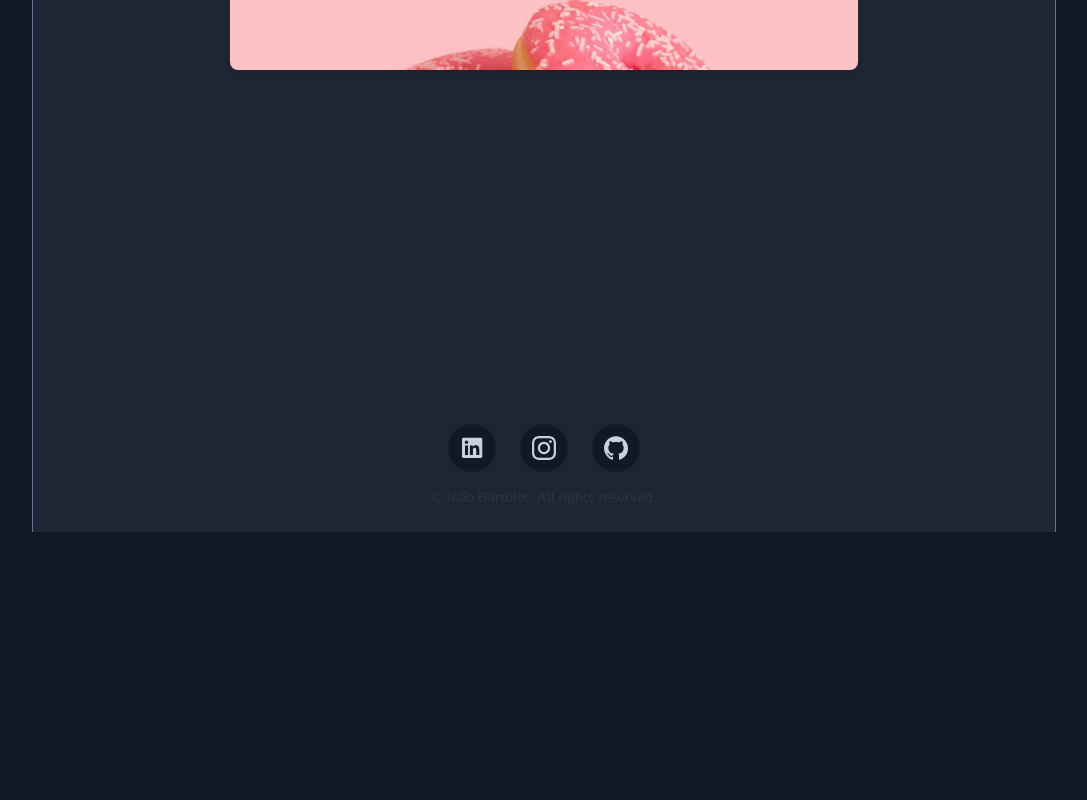
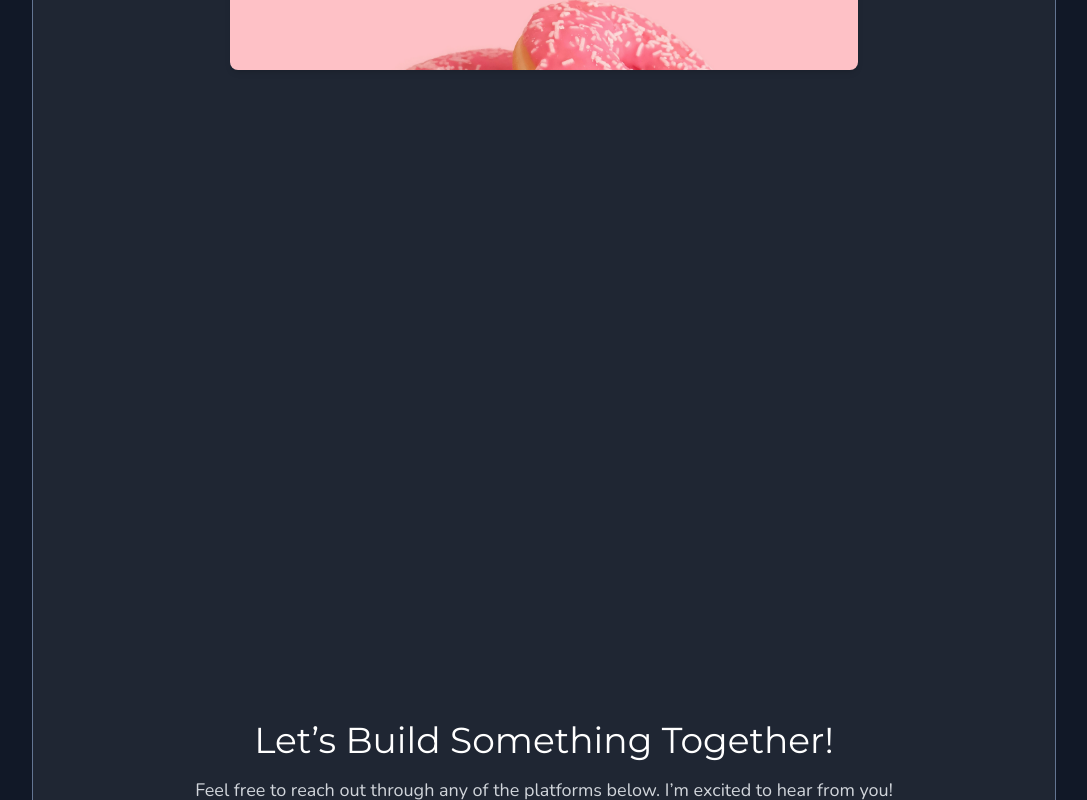
Before and after one commit to joaobartolot/portfolio, a React (Vite) app: page / in a window 1280 px wide. Shown: the part 2000-2800 px from the top of the page, without its empty margins (96-1183 px from the left). Before the commit the page ends 2532 px from the top, so only its background shows below. Built offline with nearby package versions, Linux system fonts and the light colour scheme; a web font is replaced by a local one.

Commit message:
contact section

```diff
--- a/src/components/Footer.tsx
+++ b/src/components/Footer.tsx
@@ -37,7 +37,7 @@ const Footer = () => {
 				</a>
 			</div>
 			<div className="text-sm text-charcoal-400">
-				© João Bartolot. All rights reserved.
+				Designed and Built by João Bartolot | © 2024
 			</div>
 		</footer>
 	);
--- a/src/components/Header.tsx
+++ b/src/components/Header.tsx
@@ -30,7 +30,7 @@ const Header = () => {
 		}
 	}, [isHeroVisible]);
 
-	const sections = ['Experience', 'Projects'];
+	const sections = ['Experience', 'Projects', 'Contact'];
 
 	return (
 		<header className="fixed top-0 left-0 w-full bg-transparent z-50">
--- /dev/null
+++ b/src/features/contact/components/Contact.tsx
@@ -0,0 +1,46 @@
+import Gmail from '../../../assets/icons/gmail.svg?react';
+import Linkedin from '../../../assets/icons/linkedin.svg?react';
+
+const Contact = () => {
+	return (
+		<div className="flex flex-col min-h-screen bg-gradient-to-b from-blueberry to-darkChocolate text-white">
+			<section
+				id="contact"
+				className="flex flex-col justify-center items-center flex-1 px-4 py-24 text-center"
+			>
+				<h1 className="text-4xl font-display mb-4">
+					Let’s Build Something Together!
+				</h1>
+				<p className="text-lg text-gray-300 mb-8">
+					Feel free to reach out through any of the platforms below.
+					I’m excited to hear from you!
+				</p>
+				<div className="flex space-x-6 justify-center items-center">
+					{/* Email */}
+					<a
+						href="mailto:jvcbartolot@gmail.com"
+						target="_blank"
+						rel="noopener noreferrer"
+						className="flex justify-center items-center px-4 py-2 rounded-full bg-rich-black hover:bg-rich-black-600 transition-colors"
+					>
+						<Gmail className="fill-raisin-black-900 w-6 h-6 mr-4" />
+						jvcbartolot@gmail.com
+					</a>
+
+					{/* LinkedIn */}
+					<a
+						href="https://www.linkedin.com/in/joao-bartolot/"
+						target="_blank"
+						rel="noopener noreferrer"
+						className="flex justify-center items-center px-4 py-2 rounded-full bg-rich-black hover:bg-rich-black-600 transition-colors"
+					>
+						<Linkedin className="fill-raisin-black-900 w-7 h-7 pl-1 mr-4" />
+						João Bartolot
+					</a>
+				</div>
+			</section>
+		</div>
+	);
+};
+
+export default Contact;
--- a/src/pages/Home.tsx
+++ b/src/pages/Home.tsx
@@ -1,3 +1,4 @@
+import Contact from '../features/contact/components/Contact';
 import Experience from '../features/experience/components/Experience';
 import Hero from '../features/hero/components/Hero';
 import Projects from '../features/projects/components/Projects';
@@ -8,6 +9,7 @@ const Home = () => {
 			<Hero />
 			<Experience />
 			<Projects />
+			<Contact />
 		</div>
 	);
 };
```
Also changed, not shown: src/assets/icons/gmail.svg (added).
